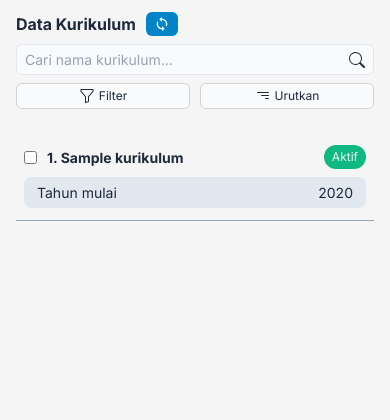
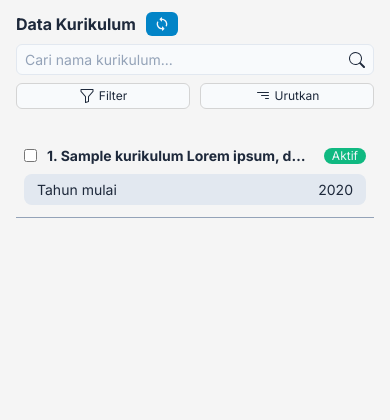
Before and after one commit to alfianAH/learning-outcomes-assessment, a Django app: page /kurikulum/ in a window 390 px wide. Shown: the part 85-505 px from the top of the page. Run offline with Django 3.2, Linux system fonts and the light colour scheme; a user stored in the database is signed in; tables that the repository leaves empty hold one stand-in row (values such as "Sample post"); some libraries are stand-ins or nearby versions.

Commit message:
Fix list item model A

```diff
--- a/static/public/css/index.css
+++ b/static/public/css/index.css
@@ -753,8 +753,6 @@ th {
   border-radius: 9999px;
   padding-left: 0.5rem;
   padding-right: 0.5rem;
-  padding-top: 0.25rem;
-  padding-bottom: 0.25rem;
   font-size: 0.75rem;
   line-height: 1rem;
   --tw-text-opacity: 1;
--- a/static/src/css/input.css
+++ b/static/src/css/input.css
@@ -135,7 +135,7 @@
 
     /* Badge */
     .badge{
-        @apply rounded-full px-2 xl:px-2.5 py-1 text-xs md:text-sm text-slate-100 w-min whitespace-nowrap;
+        @apply rounded-full px-2 xl:px-2.5 text-xs md:text-sm text-slate-100 w-min whitespace-nowrap;
     }
 
     .badge-primary{
--- a/templates/components/list-table-view/list-item-model-a.html
+++ b/templates/components/list-table-view/list-item-model-a.html
@@ -25,9 +25,9 @@
                 <div class="flex space-x-2.5 items-center">
                     <label class="w-full flex space-x-2.5 items-center">
                         <input type="checkbox" name="{{ input_name }}" {% if option.id_neosia %}value="{{ option.id_neosia }}" id="kurikulum-{{ option.id_neosia }}" {% else %}value="{{ option.id }}" id="kurikulum-{{ option.id_neosia }}" {% endif %}>
-                        <span class="list-item-title">{{ option.nama }}</span>
+                        <span class="list-item-title">{{ option.nama }} Lorem ipsum, dolor sit amet consectetur adipisicing elit. Nulla repudiandae similique mollitia cumque dolorum, necessitatibus esse rerum recusandae doloremque? Rem!</span>
+                        {% include badge_template %}
                     </label>
-                    {% include badge_template %}
                 </div>
 
                 <div>
```
